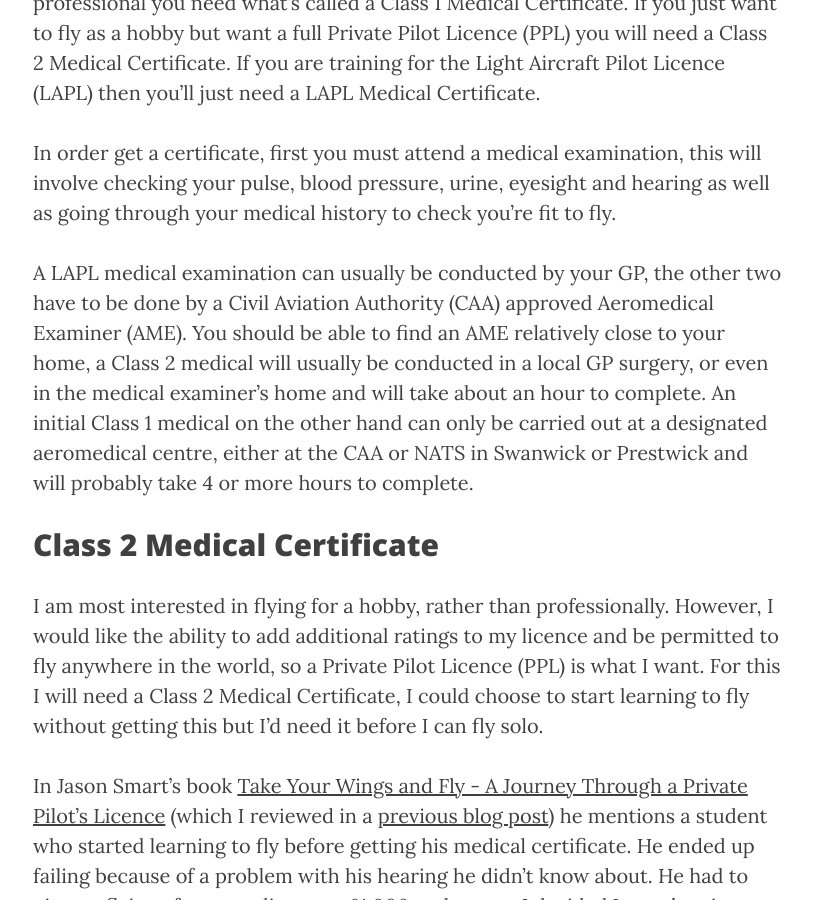
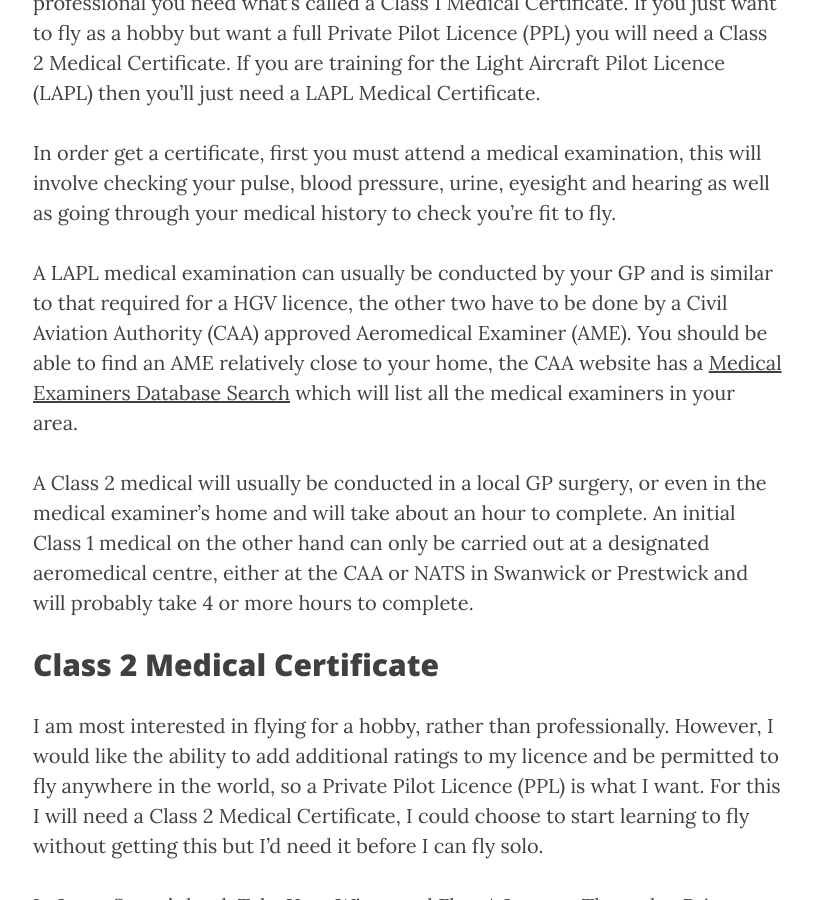
Before and after one commit to AnturGyffrous/hedfan.uk, a Jekyll site: the page built from _posts/2015-06-17-aviation-medical.md, in a window 1280 px wide and 900 px high, scrolled down 778 px. Shown: the whole window, without its empty margins (232-1045 px from the left). Built offline with Jekyll 4.4.1, drawn with Linux system fonts in a browser that asks for light colours; nearby versions of some CDN libraries; comment, search, counter and statistics services are not loaded; some of the changed text lies outside the part shown.

Commit message:
Add link to CAA website and cost of medical.

```diff
--- a/_posts/2015-06-17-aviation-medical.md
+++ b/_posts/2015-06-17-aviation-medical.md
@@ -22,13 +22,16 @@ In order get a certificate, first you must attend a medical examination, this wi
 checking your pulse, blood pressure, urine, eyesight and hearing as well as going through
 your medical history to check you're fit to fly.
 
-A LAPL medical examination can usually be conducted by your GP, the other two have to be
-done by a Civil Aviation Authority (CAA) approved Aeromedical Examiner (AME). You should
-be able to find an AME relatively close to your home, a Class 2 medical will usually be
-conducted in a local GP surgery, or even in the medical examiner's home and will take
-about an hour to complete. An initial Class 1 medical on the other hand can only be
-carried out at a designated aeromedical centre, either at the CAA or NATS in Swanwick or
-Prestwick and will probably take 4 or more hours to complete.
+A LAPL medical examination can usually be conducted by your GP and is similar to that
+required for a HGV licence, the other two have to be done by a Civil Aviation Authority
+(CAA) approved Aeromedical Examiner (AME). You should be able to find an AME relatively
+close to your home, the CAA website has a [Medical Examiners Database Search](http://www.caa.co.uk/application.aspx?catid=49&pagetype=65&appid=21)
+which will list all the medical examiners in your area.
+
+A Class 2 medical will usually be conducted in a local GP surgery, or even in the medical
+examiner's home and will take about an hour to complete. An initial Class 1 medical on the
+other hand can only be carried out at a designated aeromedical centre, either at the CAA
+or NATS in Swanwick or Prestwick and will probably take 4 or more hours to complete.
 
 Class 2 Medical Certificate
 ---------------------------
@@ -76,7 +79,8 @@ still fly. My eyesight was fine.
 Before I could be issued with a medical certificate I was asked to speak with my doctor
 and have a measurement taken with a peak flow meter as well as disclosure of my medical
 history relating to asthema. I booked in with my GP the following Monday and he saw no
-reason why I wouldn't be able to fly.
+reason why I wouldn't be able to fly. The whole process (which included the option's
+report, medical examination, CAA Administration fee and GP fees) cost me £153.
 
 In this morning's post there was a letter from my aeromedical examiner saying that
 everything was fine, I am now the owner of a "European Union Class 2 Medical Certificate
```
